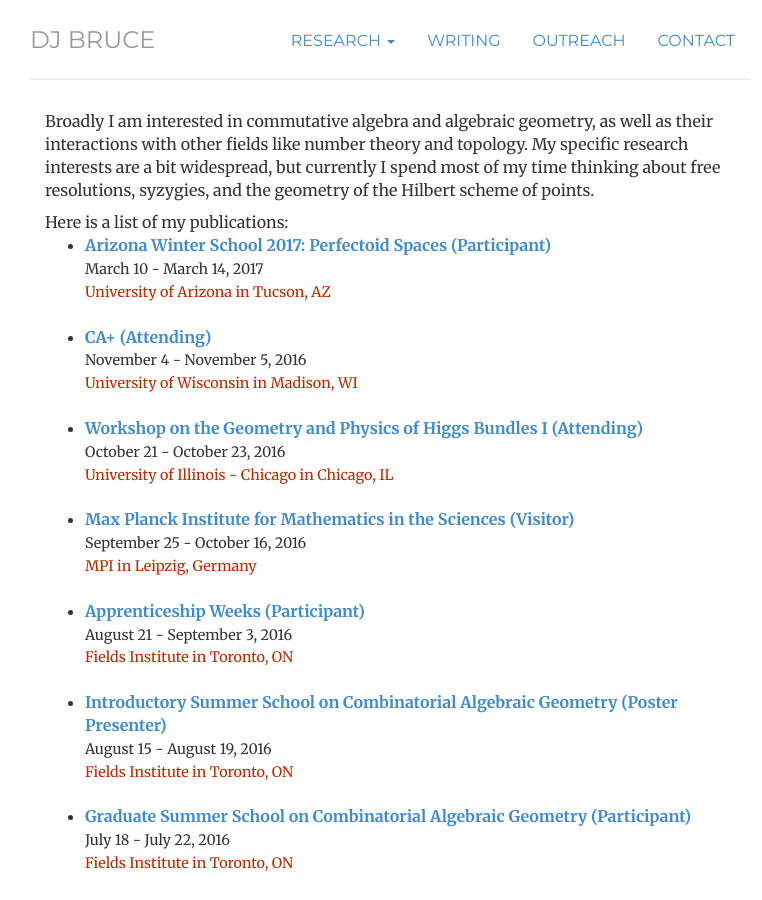
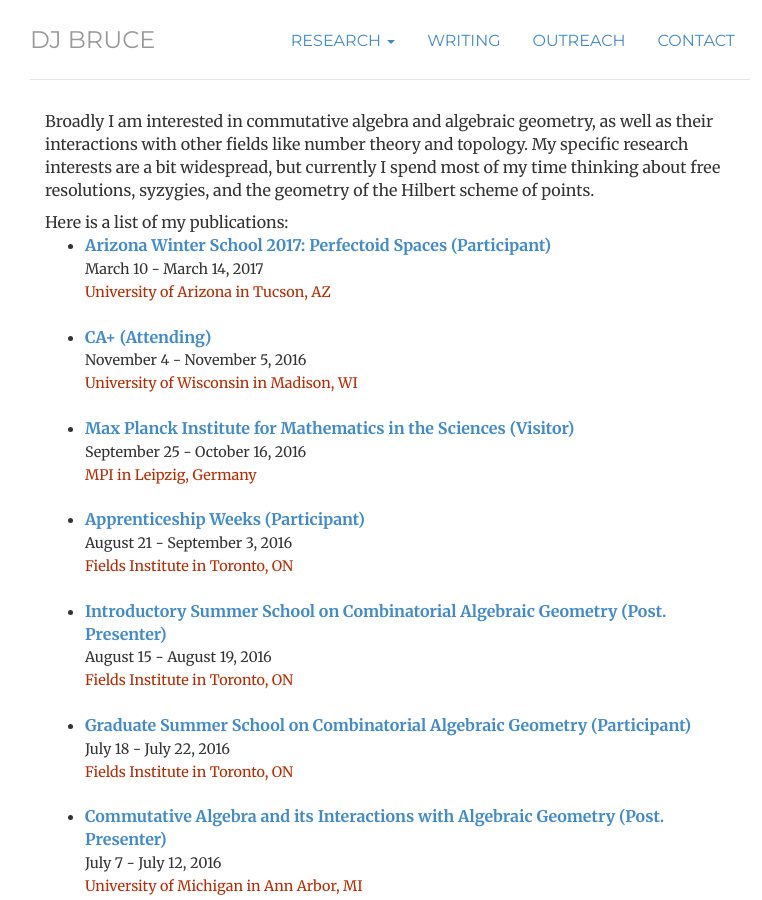
Before and after one commit to julietteBruce/old-homepage, a Jekyll site: the page built from travel/index.html, in a window 1280 px wide and 900 px high. Shown: the whole window, without its empty margins (250-1012 px from the left). Built offline with Jekyll 4.4.1, drawn with Linux system fonts in a browser that asks for light colours; some of the changed text lies outside the part shown.

Commit message:
Fixing Runn over

```diff
--- a/travel/index.html
+++ b/travel/index.html
@@ -29,15 +29,6 @@ Here is a list of my publications:
 </div>
 </li>
 
-<br>
-
-<li>
-<div class="paper">
-<span class="title"> <a href="http://schapos.people.uic.edu/Higgs-2016.html">Workshop on the Geometry and Physics of Higgs Bundles I (Attending)</a></span>
-<br /><span class="coauthor">October 21 - October 23, 2016</span><br />
-<span class="journal">University of Illinois - Chicago in Chicago, IL</span><br/>
-</div>
-</li>
 
 <br>
 
@@ -63,7 +54,7 @@ Here is a list of my publications:
 
 <li>
 <div class="paper">
-<span class="title"> <a href="https://combalggeom.wordpress.com/introductory-workshop/">Introductory Summer School on Combinatorial Algebraic Geometry (Poster Presenter)</a></span>
+<span class="title"> <a href="https://combalggeom.wordpress.com/introductory-workshop/">Introductory Summer School on Combinatorial Algebraic Geometry (Post. Presenter)</a></span>
 <br /><span class="coauthor">August 15 - August 19, 2016</span><br />
 <span class="journal">Fields Institute in Toronto, ON</span><br/>
 </div>
@@ -83,7 +74,7 @@ Here is a list of my publications:
 
 <li>
 <div class="paper">
-<span class="title"> <a href="https://sites.google.com/a/umich.edu/algebra-conference-honoring-craig-huneke/">Commutative Algebra and its Interactions with Algebraic Geometry (Poster Presenter)</a></span>
+<span class="title"> <a href="https://sites.google.com/a/umich.edu/algebra-conference-honoring-craig-huneke/">Commutative Algebra and its Interactions with Algebraic Geometry (Post. Presenter)</a></span>
 <br /><span class="coauthor">July 7 - July 12, 2016</span><br />
 <span class="journal">University of Michigan in Ann Arbor, MI</span><br/>
 </div>
```
